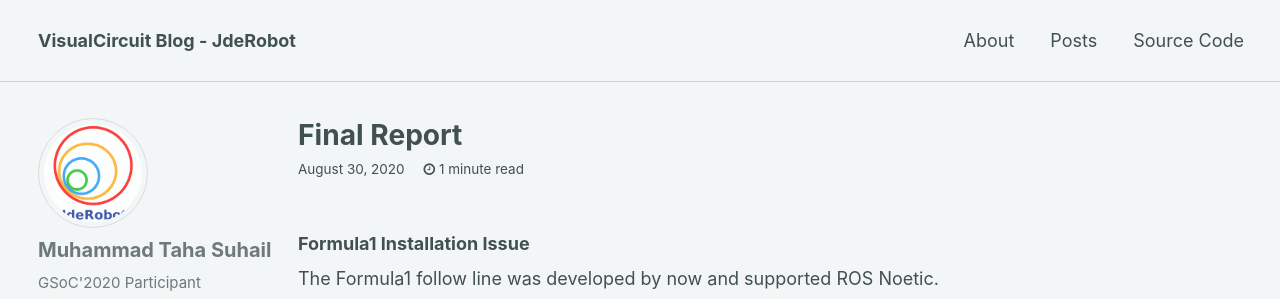
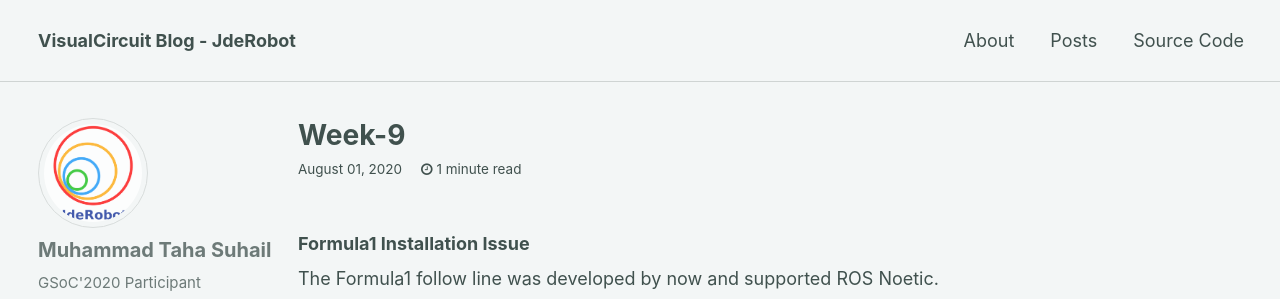
Before and after one commit to TheRoboticsClub/colab-gsoc2020-Muhammad_Taha, a Jekyll site: the page built from docs/_posts/2020-08-01-Week-9-GSoC.md, in a window 1280 px wide and 900 px high. Shown: the top 299 px of the window. Built offline with Jekyll 4.4.1, drawn with Linux system fonts in a browser that asks for light colours; some of the changed text lies outside the part shown.

Commit message:
Update 2020-08-01-Week-9-GSoC.md

```diff
--- a/docs/_posts/2020-08-01-Week-9-GSoC.md
+++ b/docs/_posts/2020-08-01-Week-9-GSoC.md
@@ -1,6 +1,6 @@
 ---
-title:  "Final Report"
-date:   2020-08-30
+title:  "Week-9"
+date:   2020-08-01
 categories: progess
 tags: jekyll
 
```
